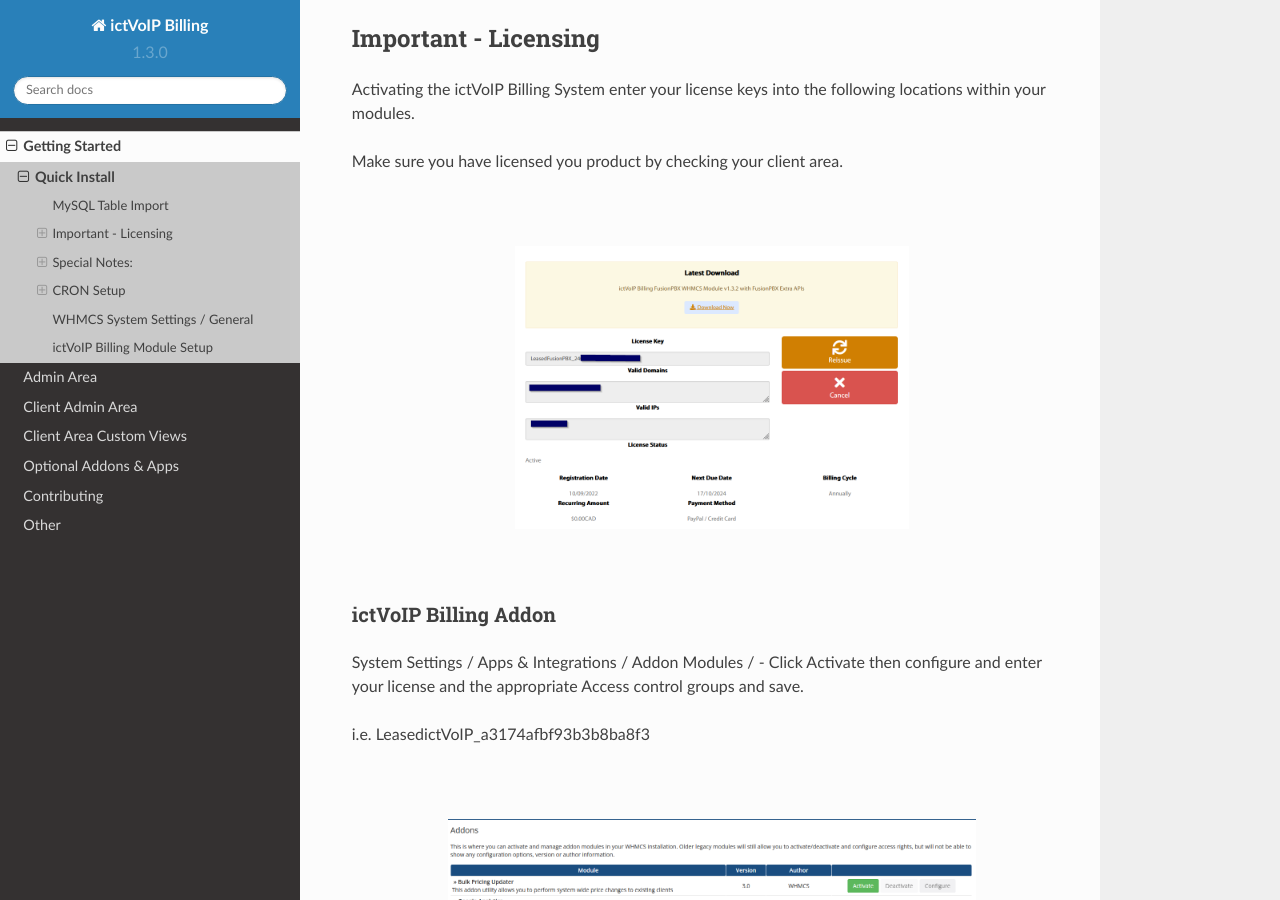
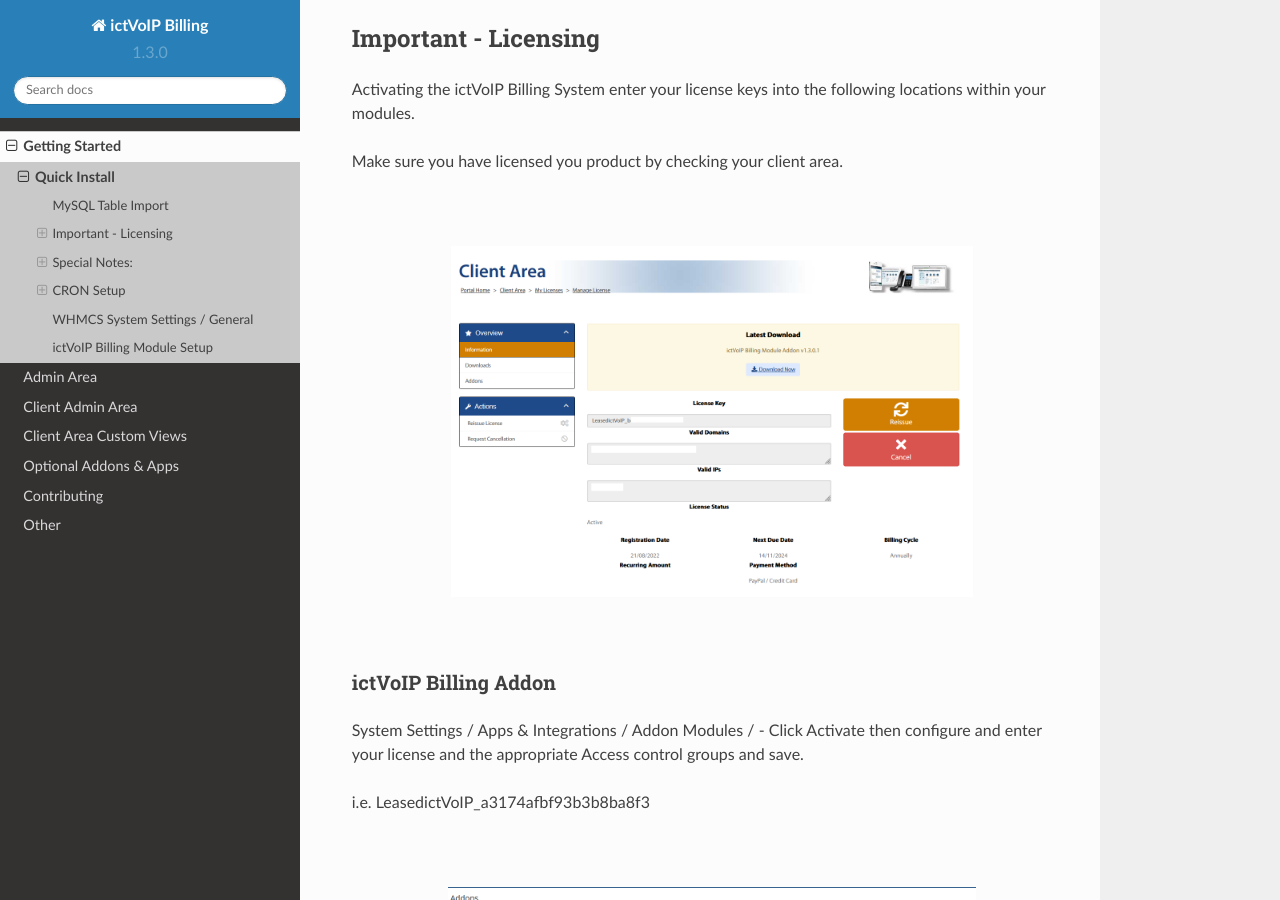
Before and after one commit to ictvoip/ictvoip-docs, a Sphinx documentation site: the page built from docs/source/getting_started/quick_install.rst, in a window 1280 px wide and 900 px high, scrolled down 950 px. Built offline with Sphinx 7.4.7 and the Read the Docs theme 2.0.0, drawn with Linux system fonts in a browser that asks for light colours; pages that are not in the unit, such as notebooks, are missing from menus.

Commit message:
Update quick_install.rst

```diff
--- a/docs/source/getting_started/quick_install.rst
+++ b/docs/source/getting_started/quick_install.rst
@@ -42,7 +42,7 @@ Make sure you have licensed you product by checking your client area.
 
 |
 
- .. image:: ../_static/images/clientarea/issued_lic3.png
+ .. image:: ../_static/images/clientarea/client_lic.png
         :scale: 40%
         :align: center
         :alt: Checking valid license
```
